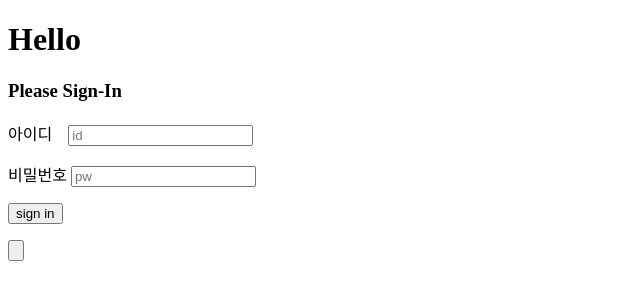
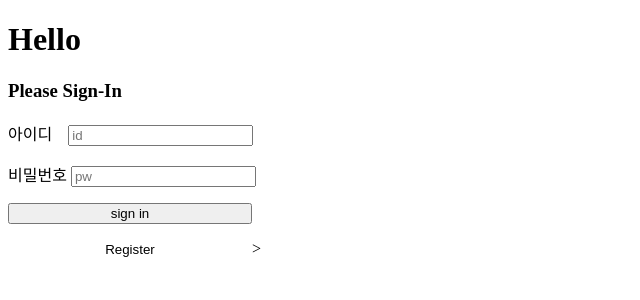
Before and after one commit to thdwlgus/flask_db, a Flask app: page / in a window 1280 px wide. Shown: the top 300 px of the page, without its empty margins (0-640 px from the left). Run offline with Flask 3, Linux system fonts and the light colour scheme; parts of the project's set-up code (start-up, migrations or seed data) failed here and were passed over; some libraries are stand-ins or nearby versions.

Commit message:
DB연동,회원가입

```diff
--- a/app.py
+++ b/app.py
@@ -1,5 +1,5 @@
 from flask import Flask, session, render_template, redirect, request, url_for
-from flask import mysql
+from flask_mysqldb import MySQL
 
 mysql = MySQL()
 app = Flask(__name__)
--- a/templates/main.html
+++ b/templates/main.html
@@ -21,9 +21,10 @@
         <input type="password" id="pw" name="pw" placeholder="pw">
       </p>
     </div>
-    <input type="submit" name="sign_in" value="sign in">
+    <input type="submit" name="sign_in" value="sign in" style="WIDTH: 183pt">
     <p>
-      <input type="button">
+      <input type="button" style="WIDTH: 183pt; background-color:transparent;  border:0px transparent solid;"
+      value="Register" name="register" onclick="location.href='register.html'">>
     </p>
   </form>
 </body>
```
Also changed, not shown: templates/register.html (+7 -1 lines).
